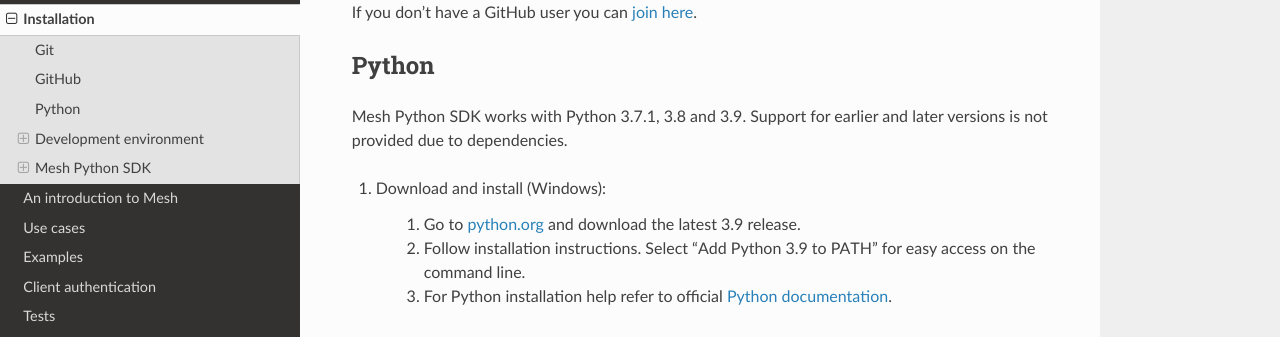
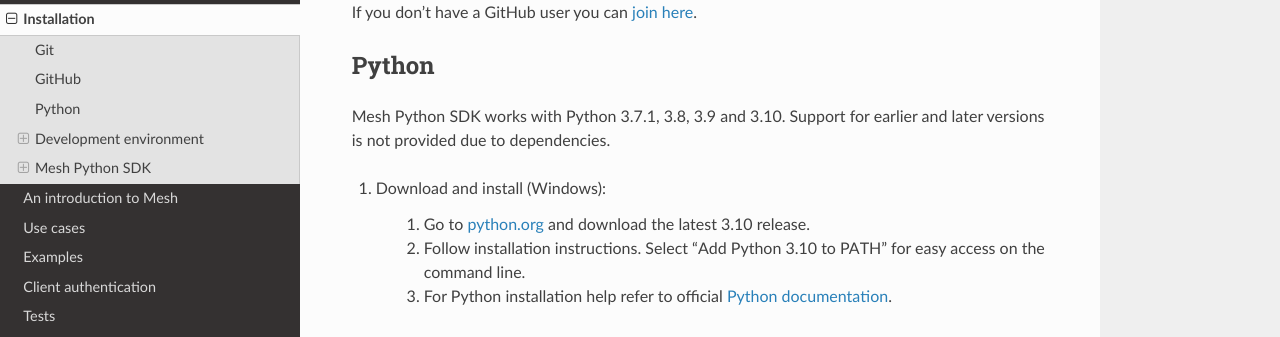
Before and after one commit to Volue-Public/energy-mesh-python, a Sphinx documentation site: the page built from docs/source/installation.rst, in a window 1280 px wide and 900 px high, scrolled down 647 px. Shown: the part 151-488 px from the top of the window. Built offline with Sphinx 7.4.7 and the Read the Docs theme 2.0.0, drawn with Linux system fonts in a browser that asks for light colours.

Commit message:
Update docs with Python 3.10 version

```diff
--- a/docs/source/installation.rst
+++ b/docs/source/installation.rst
@@ -35,13 +35,13 @@
 Python
 **********
 
-Mesh Python SDK works with Python 3.7.1, 3.8 and 3.9. Support for earlier and later versions is not provided due to dependencies.
+Mesh Python SDK works with Python 3.7.1, 3.8, 3.9 and 3.10. Support for earlier and later versions is not provided due to dependencies.
 
 #. Download and install (Windows):
 
-    #. Go to `python.org <https://www.python.org/downloads/windows/>`_ and download the latest 3.9 release.
+    #. Go to `python.org <https://www.python.org/downloads/windows/>`_ and download the latest 3.10 release.
 
-    #. Follow installation instructions. Select "Add Python 3.9 to PATH" for easy access on the command line.
+    #. Follow installation instructions. Select "Add Python 3.10 to PATH" for easy access on the command line.
 
     #. For Python installation help refer to official `Python documentation <https://www.python.org/about/gettingstarted/>`_.
 
--- a/docs/source/quickstart.rst
+++ b/docs/source/quickstart.rst
@@ -6,7 +6,7 @@
 Prerequisites quickstart
 **************************
 
-- Supported Python version [3.7.1, 3.8 or 3.9].
+- Supported Python version [3.7.1, 3.8, 3.9 or 3.10].
 - Running Volue Mesh server with gRPC enabled (either locally or on a different machine within your network).
 
 Installation quickstart
```
